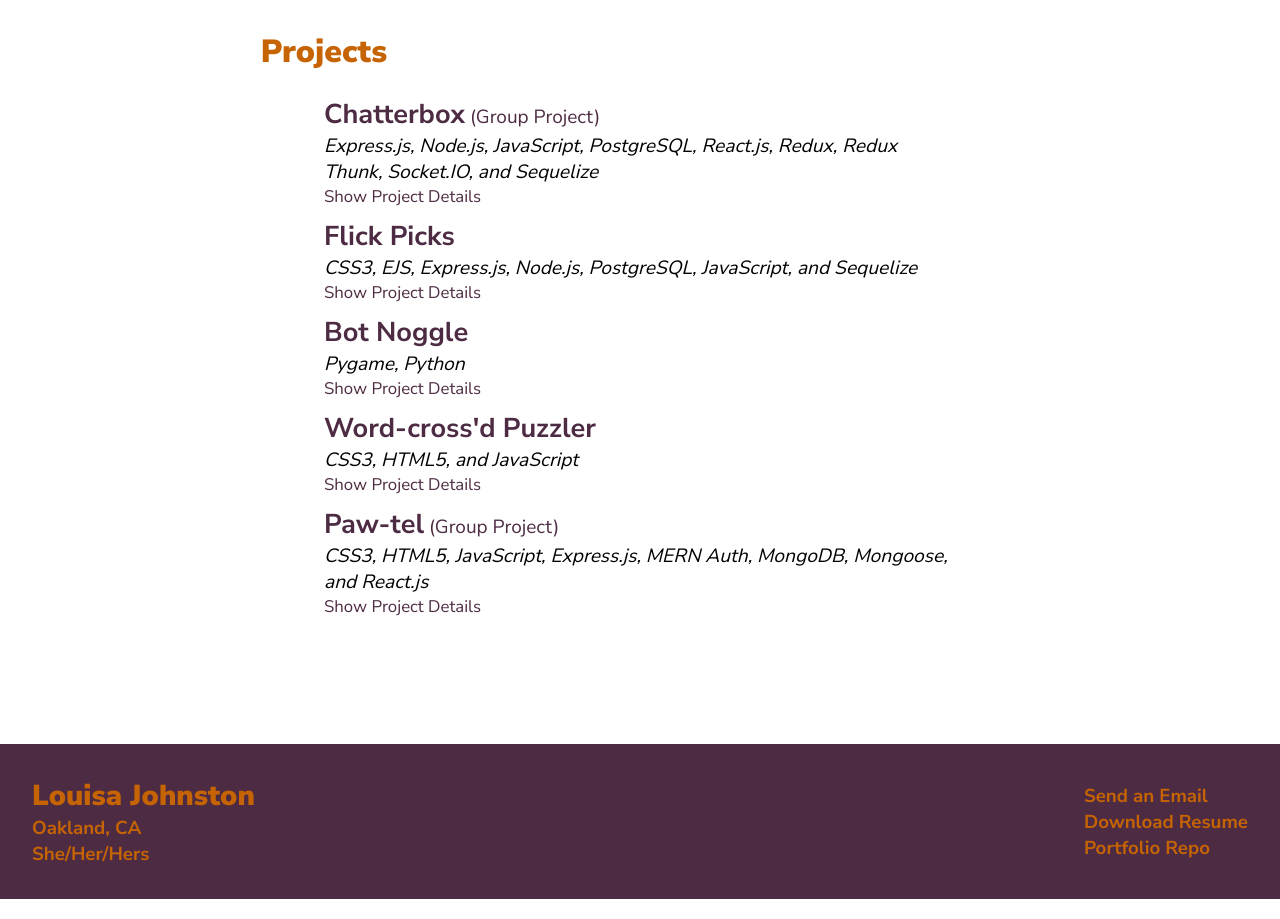
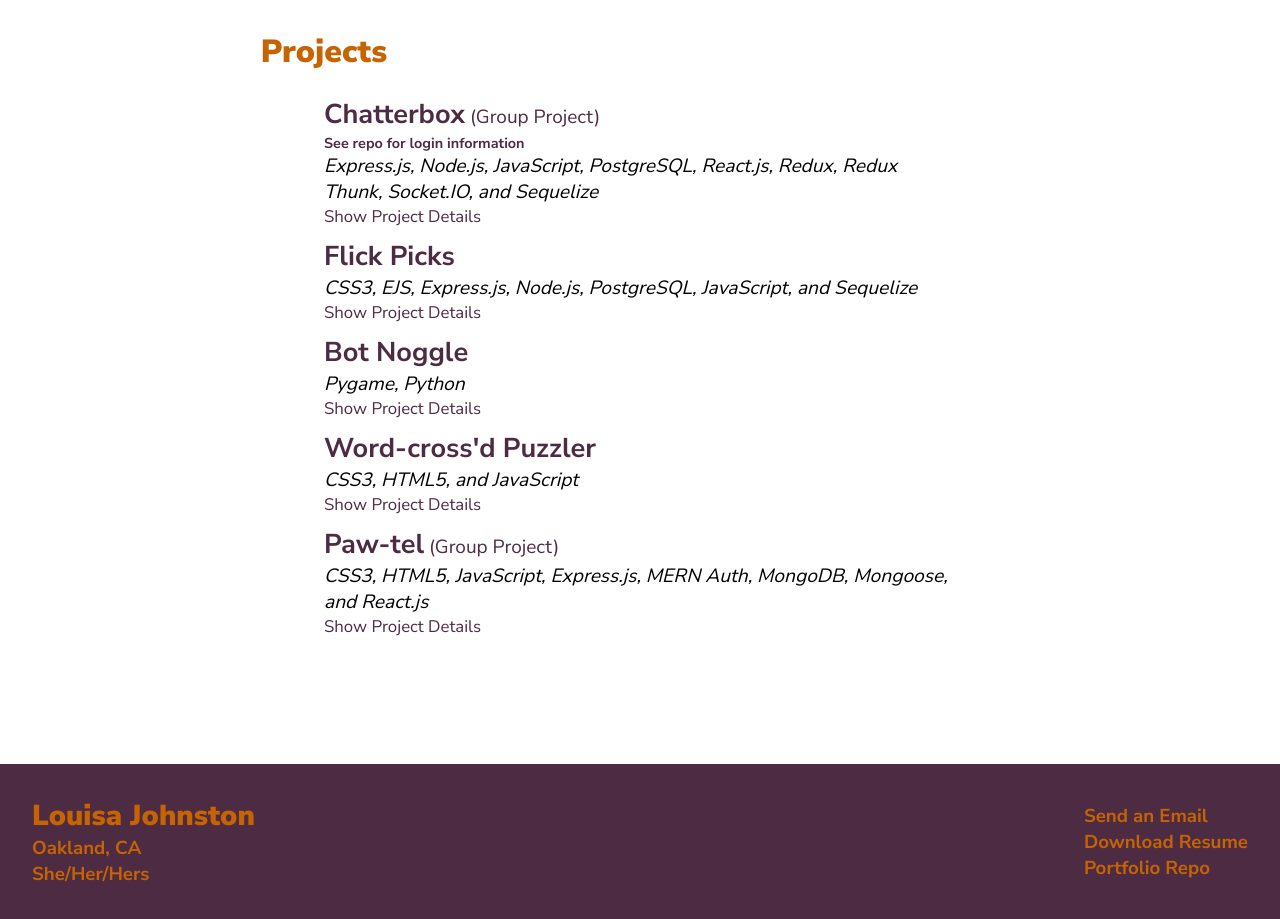
Before and after one commit to LouisaJohnston/Portfolio, a Next.js app: page / in a window 1280 px wide. Shown: the part 1200-2119 px from the top of the page. Built offline with nearby package versions, Linux system fonts and the light colour scheme.

Commit message:
include chatterbox login

```diff
--- a/components/Project.jsx
+++ b/components/Project.jsx
@@ -53,6 +53,7 @@ export default function Project({
         </a>
         {group && <span className="group"> (Group Project)</span>}
       </h3>
+      {name === "Chatterbox" && <p className="repo-login flush">See repo for login information</p>}
       <h4 className="italic flush">{tech}</h4>
       <div>
         {showDetails && (
--- a/styles/globals.css
+++ b/styles/globals.css
@@ -87,6 +87,12 @@ li {
   margin-left: 25%;
   margin-right: 25%;
   font-size: 1.3em;
+}
+
+.repo-login {
+  font-size: .9em;
+  font-weight: 700;
+  color: #4d2b43;
 }
 
 .details {
```
